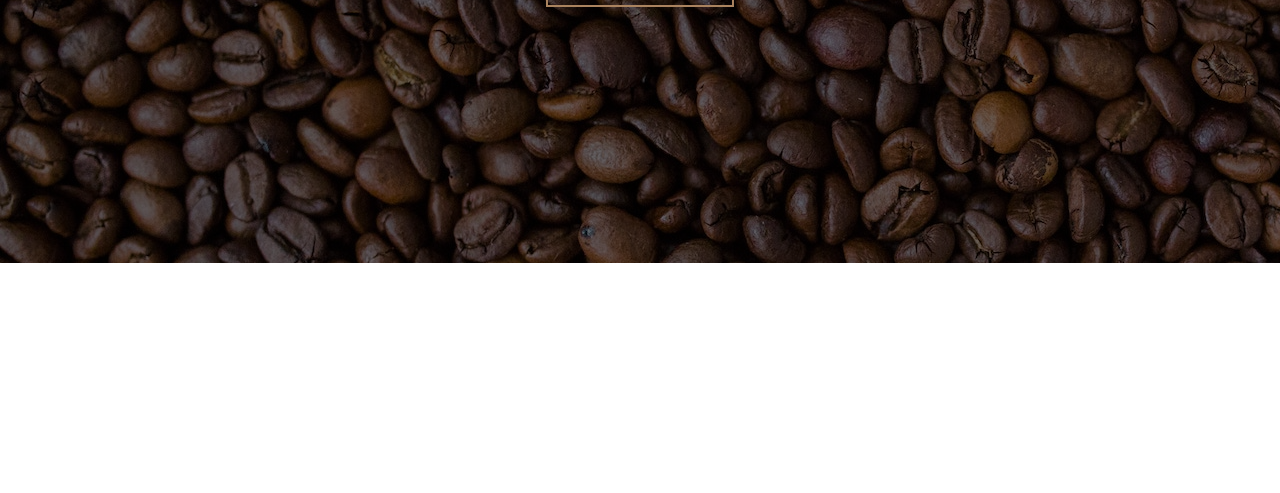
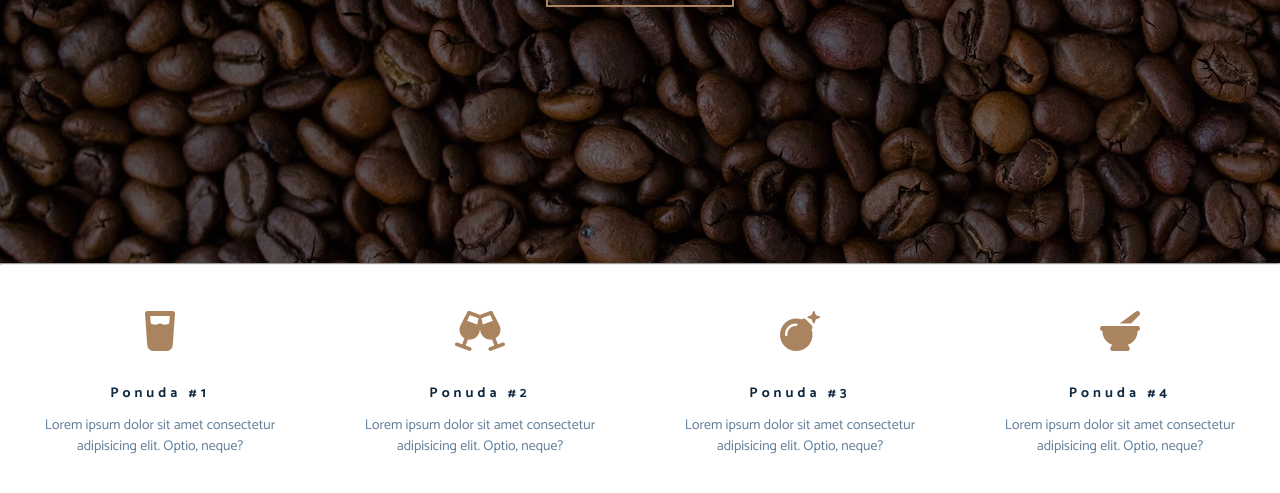
Before and after one commit to web-projekat-prvi/kafeterijaFree, a plain HTML site: page pages/index.html in a window 1280 px wide. Shown: the part 663-1156 px from the top of the page. Before the commit the page ends 926 px from the top, so only its background shows below. Drawn offline with Linux system fonts and the light colour scheme; a web font is replaced by a local one.

Commit message:
Brake points

```diff
--- a/css/styles.css
+++ b/css/styles.css
@@ -24,7 +24,7 @@
 body{
     font-family: var(--ff-primary);
     background: white;
-    color: var(--clr-grey-1);
+    /* color: var(--clr-grey-1); */
     line-height: 1.5;
     font-size: 0.875rem;
 }
@@ -113,3 +113,46 @@ position: absolute;
     color: var(--ff-primary);
     background: var(--clr-primary-light);
 }
+/* ----- skills ----- */
+.skills {
+background: var(--clr-grey-10);
+}
+.skill{
+    padding: 2.5rem 0;
+    text-align: center;
+    transition: var(--transition);
+}
+.skill-icon{
+    font-size: 2.5rem;
+    margin-bottom: 1.25rem;
+    transition: var(--transition);
+    display: inline-block;
+    color: var(--clr-primary);
+}
+.skill-title{
+    color: var(--clr-grey-1);
+}
+.skill-text{
+    color: var(--clr-grey-5);
+    max-width: 17rem;
+    margin: 0 auto;
+}
+.skill:hover{
+    background: var(--clr-white);
+    box-shadow: 0 2px --clr-primary;
+}
+.skill:hover .skill-icon{
+    transform: translateY(-7px);
+}
+@media screen and (min-width:576px) {
+    .skill{
+        float: left;
+        width: 50%;
+    }
+}
+@media screen and (min-width:1200px){
+    .skill{
+        float: left;
+        width: 25%;
+    }
+}
--- a/pages/index.html
+++ b/pages/index.html
@@ -45,6 +45,53 @@
     </div>
 </header>
 <!-- end of header -->
+<hr class="line">
+<!-- offer  -->
+<section class="skills clearfix">
+<!-- offer #1 -->
+<article class="skill">
+<span class="skill-icon">
+    <i class="fas fa-glass-water"></i>
+</span>
+<h4 class="skill-title">Ponuda #1</h4>
+<p class="skill-text">Lorem ipsum
+     dolor sit amet consectetur adipisicing elit. Optio, neque?</p>
+</article>
+<!-- eng of offer 1 -->
+
+<!-- offer #2 -->
+<article class="skill">
+    <span class="skill-icon">
+        <i class="fas fa-glass-cheers"></i>
+    </span>
+    <h4 class="skill-title">Ponuda #2</h4>
+    <p class="skill-text">Lorem ipsum
+         dolor sit amet consectetur adipisicing elit. Optio, neque?</p>
+    </article>
+    <!-- eng of offer 2 -->
+
+    <!-- offer #3 -->
+<article class="skill">
+    <span class="skill-icon">
+        <i class="fas fa-bomb"></i>
+    </span>
+    <h4 class="skill-title">Ponuda #3</h4>
+    <p class="skill-text">Lorem ipsum
+         dolor sit amet consectetur adipisicing elit. Optio, neque?</p>
+    </article>
+    <!-- eng of offer 3 -->
+
+    <!-- offer #4 -->
+<article class="skill">
+    <span class="skill-icon">
+        <i class="fas fa-mortar-pestle"></i>
+    </span>
+    <h4 class="skill-title">Ponuda #4</h4>
+    <p class="skill-text">Lorem ipsum
+         dolor sit amet consectetur adipisicing elit. Optio, neque?</p>
+    </article>
+    <!-- eng of offer 4 -->
+</section>
 
 </body>
 </html>
```
Also changed, not shown: test.txt (deleted), 1 other file.
